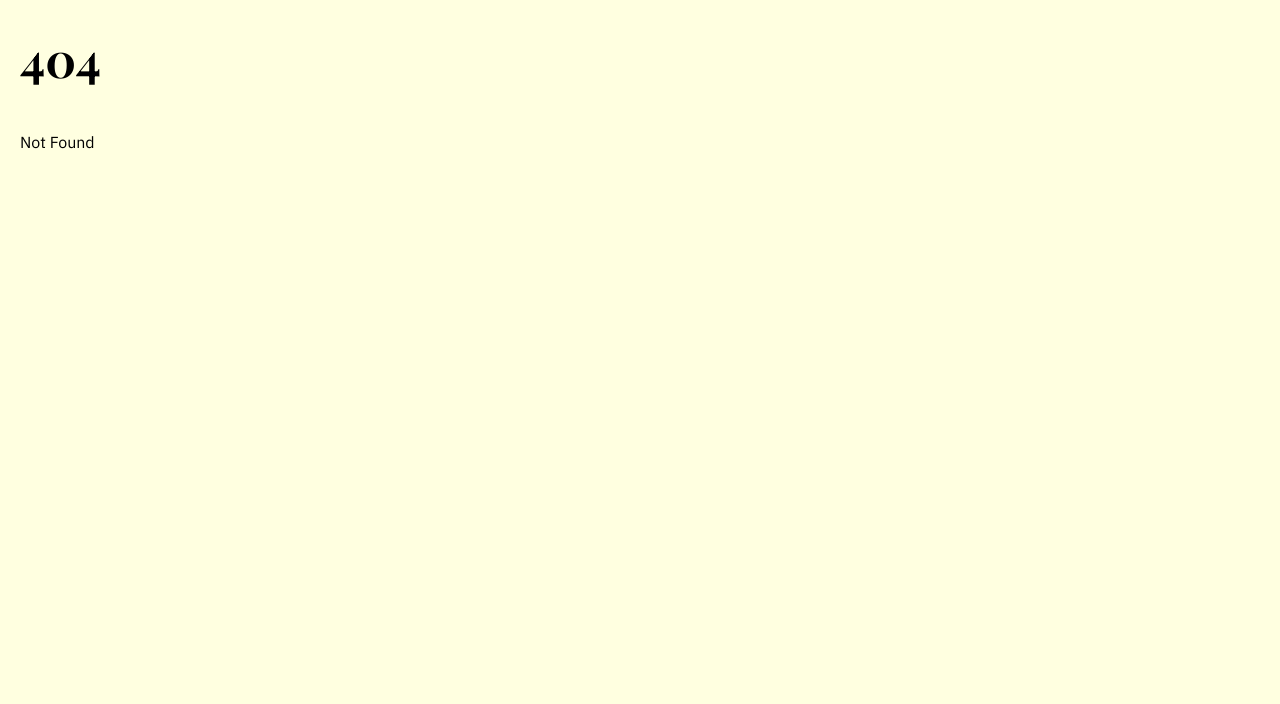
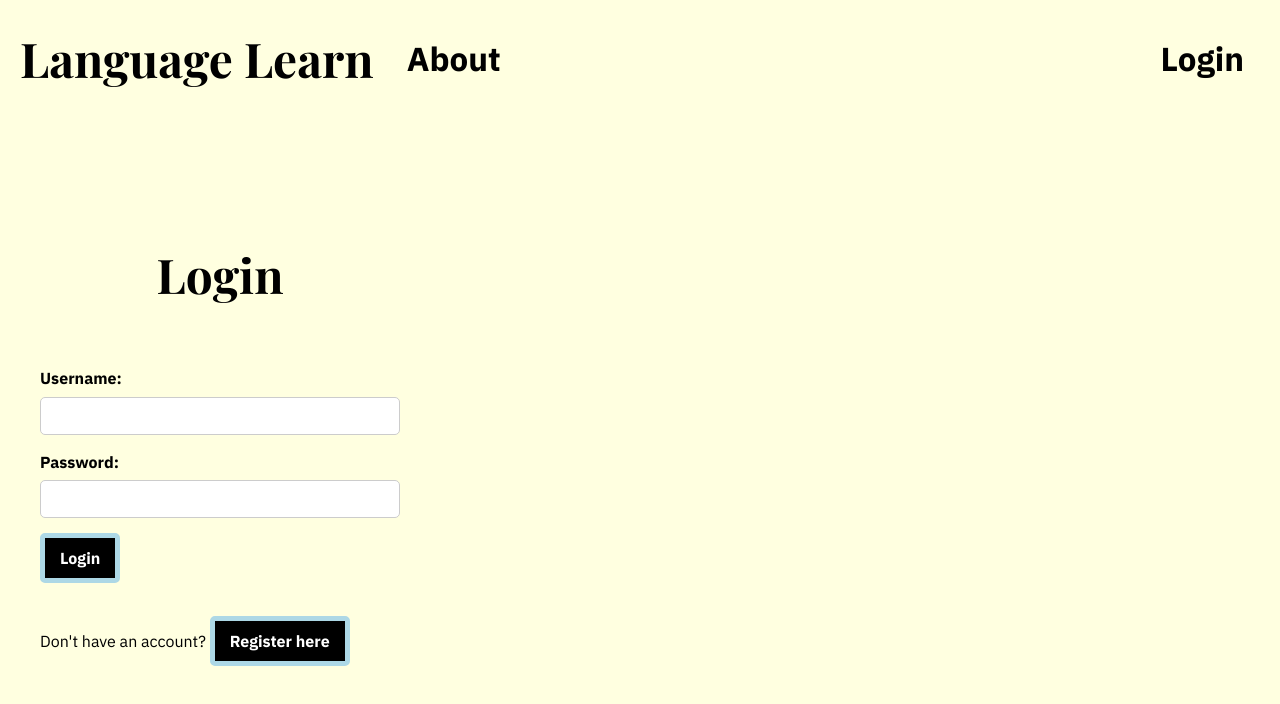
Before and after one commit to flooyd/language-learn, a SvelteKit app: page /login in a window 1280 px wide. Before the commit this address had no page. Shown: the top 704 px of the page. Built offline with nearby package versions, Linux system fonts and the light colour scheme; a web font is replaced by a local one.

Commit message:
add login and about pages

```diff
--- a/src/routes/+layout.svelte
+++ b/src/routes/+layout.svelte
@@ -1,16 +1,59 @@
 <script lang="ts">
+	import { fly } from 'svelte/transition';
 	import favicon from '$lib/assets/favicon.svg';
+	import { onMount } from 'svelte';
 
 	let { children } = $props();
+	let ready = $state(false);
+	let duration = $state(800);
+
+	onMount(() => {
+		ready = true;
+	});
 </script>
 
 <svelte:head>
 	<link rel="icon" href={favicon} />
 </svelte:head>
 
-{@render children()}
+{#if ready}
+	<nav transition:fly={{ y: -1000, duration }}>
+		<div class="left-nav">
+			<a href="/"><h1>Language Learn</h1></a>
+			<a href="/about"><h3>About</h3></a>
+		</div>
+		<a href="/login"><h3>Login</h3></a>
+	</nav>
+	{@render children()}
+{/if}
 
 <style>
+	nav {
+		display: flex;
+		justify-content: space-between;
+		align-items: center;
+	}
+
+	nav a {
+		text-decoration: none;
+		color: black;
+		padding-bottom: 0.0833rem;
+	}
+
+    nav h3 {
+        margin-right: 1rem;
+    }
+
+	nav a:hover {
+		text-decoration: underline;
+	}
+
+	.left-nav {
+		display: flex;
+		gap: 2.074rem;
+		align-items: center;
+	}
+
 	:global(*) {
 		font-family: 'IBM Plex Sans', sans-serif;
 		margin: 0;
--- /dev/null
+++ b/src/routes/about/+page.svelte
@@ -0,0 +1,23 @@
+<script>
+	import { fade } from "svelte/transition";
+
+    let duration = $state(800);
+
+</script>
+<div class="container" in:fade={{ duration}}>
+    <h1>About</h1>
+    <p>Language Learn is an application designed to help users learn Spanish and other languages through the use of tables and flashcards. Our mission is to make language learning accessible and enjoyable for everyone.</p>
+</div>
+
+<style>
+    .container {
+        max-width: 400px;
+        display: flex;
+        justify-content: center;
+        flex-direction: column;
+        height: calc(100vh - 142.954px);
+        padding: 20px;
+        gap: 2.074rem;
+    }
+
+</style>
--- /dev/null
+++ b/src/routes/login/+page.svelte
@@ -0,0 +1,59 @@
+<script lang="ts">
+	import { fade } from "svelte/transition";
+
+    let loginOrRegister = $state("login");
+    let duration = $state(800);
+
+</script>
+
+<div class="container" in:fade={{ duration}}>
+    <h1>{loginOrRegister === "login" ? "Login" : "Register"}</h1>
+    <form>
+        <label for="username">Username:</label>
+        <input type="text" id="username" name="username" required />
+
+        <label for="password">Password:</label>
+        <input type="password" id="password" name="password" required />
+
+        <button type="submit">{loginOrRegister === "login" ? "Login" : "Register"}</button>
+    </form>
+    {#if loginOrRegister === "login"}
+        <p>Don't have an account? <button onclick={() => loginOrRegister = "register"}>Register here</button></p>
+    {:else}
+        <p>Already have an account? <button onclick={() => loginOrRegister = "login"}>Login here</button></p>
+    {/if}
+</div>
+
+<style>
+    .container {
+        max-width: 400px;
+        display: flex;
+        justify-content: center;
+        flex-direction: column;
+        height: calc(100vh - 142.954px);
+        padding: 20px;
+        gap: 2.074rem;
+    }
+
+    h1 {
+        text-align: center;
+        margin-bottom: 20px;
+    }
+
+    form {
+        display: flex;
+        flex-direction: column;
+    }
+
+    label {
+        margin-bottom: 5px;
+        font-weight: bold;
+    }
+
+    input {
+        margin-bottom: 15px;
+        padding: 8px;
+        border: 1px solid #ccc;
+        border-radius: 5px;
+    }
+</style>
```
Also changed, not shown: src/routes/+page.svelte (+3 -33 lines).
